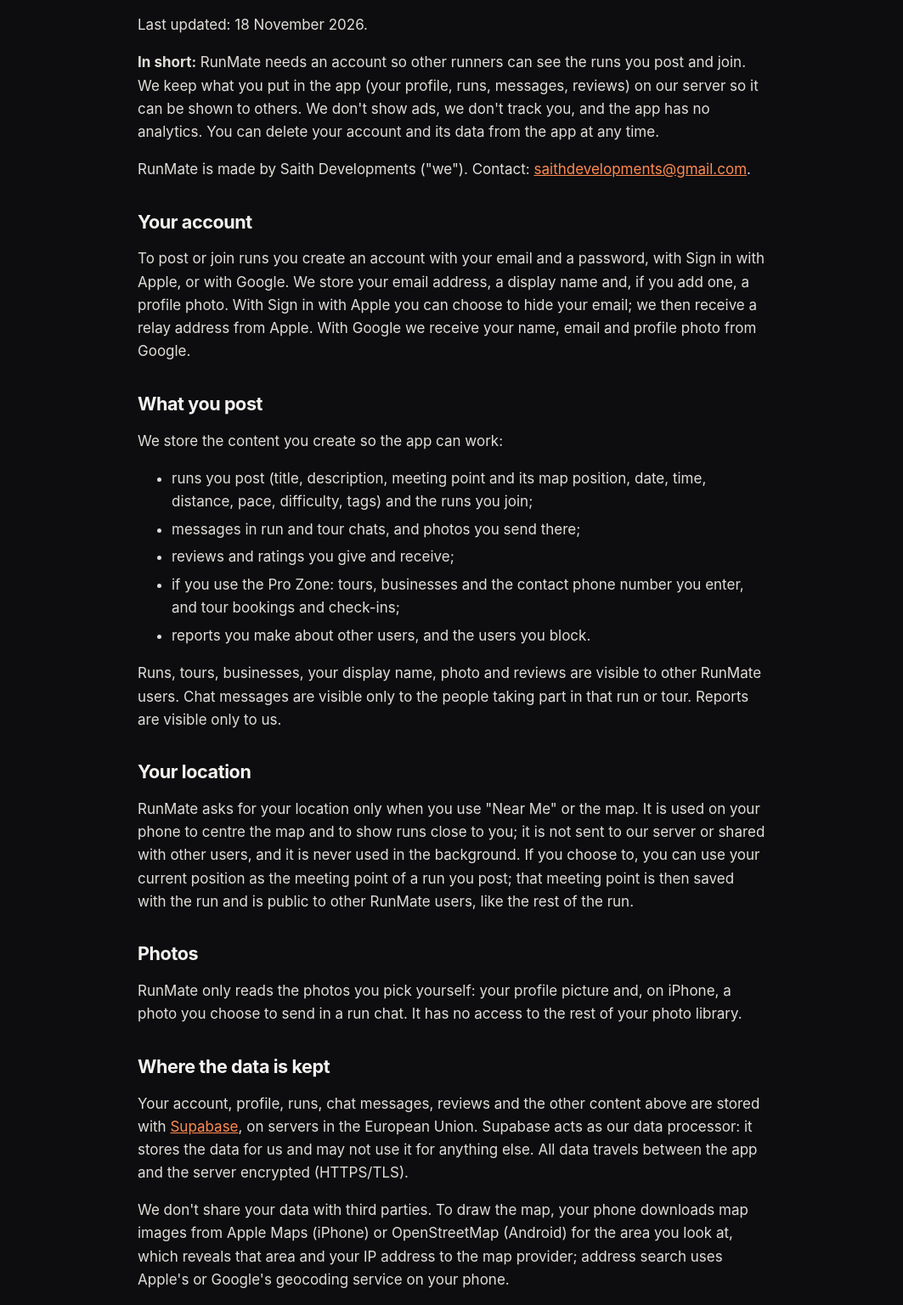
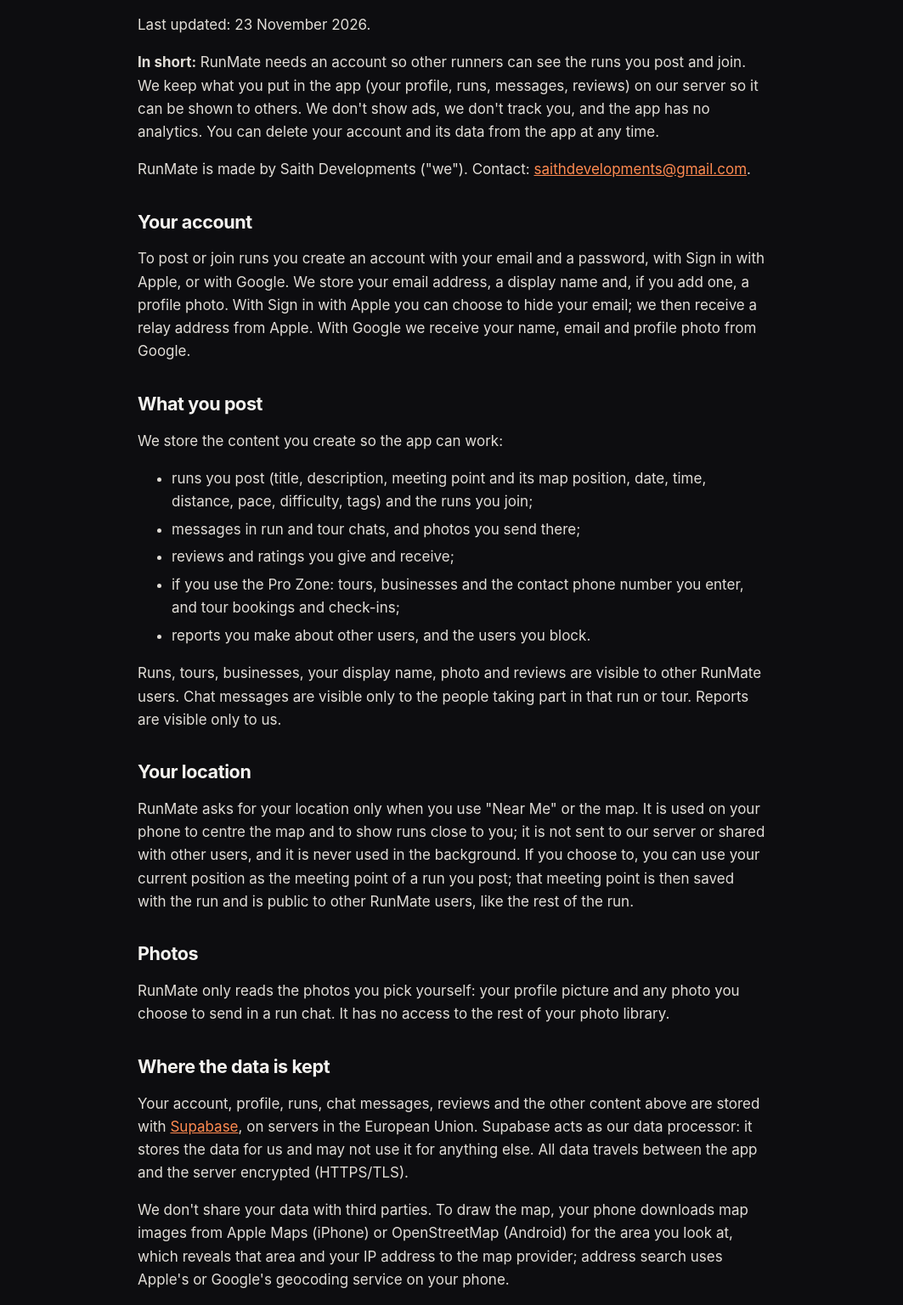
Before and after one commit to Saith96/runmate-site, a plain HTML site: page privacy.html in a window 1280 px wide. Shown: the part 152-1688 px from the top of the page at 85% size, without its empty margins (108-1171 px from the left). Drawn offline with Linux system fonts and the light colour scheme.

Commit message:
Privacy: chat photos removed 30 days after the run, read notifications after 60 days; photos on Android too

```diff
--- a/privacy.html
+++ b/privacy.html
@@ -159,7 +159,7 @@ footer.site .legal{flex-basis:100%;margin:0;font-size:.84rem}
 <header class="top"><div class="wrap"><a class="brand" href="index.html"><img src="assets/icon.png" alt="" width="36" height="36">RunMate</a><nav aria-label="Site"><a href="index.html#features" class="opt">Features</a><a href="index.html#faq" class="opt">FAQ</a><a href="support.html" class="">Support</a><a href="privacy.html" class="opt2" aria-current=page>Privacy</a></nav></div></header>
 <main id="main"><div class="wrap"><article class="doc">
 <h1>Privacy Policy</h1>
-<p>Last updated: 18 November 2026.</p>
+<p>Last updated: 23 November 2026.</p>
 <p><strong>In short:</strong> RunMate needs an account so other runners can see the runs you post and join. We keep what you put in the app (your profile, runs, messages, reviews) on our server so it can be shown to others. We don't show ads, we don't track you, and the app has no analytics. You can delete your account and its data from the app at any time.</p>
 <p>RunMate is made by Saith Developments ("we"). Contact: <a href="mailto:saithdevelopments@gmail.com">saithdevelopments@gmail.com</a>.</p>
 <h2>Your account</h2>
@@ -177,7 +177,7 @@ footer.site .legal{flex-basis:100%;margin:0;font-size:.84rem}
 <h2>Your location</h2>
 <p>RunMate asks for your location only when you use "Near Me" or the map. It is used on your phone to centre the map and to show runs close to you; it is not sent to our server or shared with other users, and it is never used in the background. If you choose to, you can use your current position as the meeting point of a run you post; that meeting point is then saved with the run and is public to other RunMate users, like the rest of the run.</p>
 <h2>Photos</h2>
-<p>RunMate only reads the photos you pick yourself: your profile picture and, on iPhone, a photo you choose to send in a run chat. It has no access to the rest of your photo library.</p>
+<p>RunMate only reads the photos you pick yourself: your profile picture and any photo you choose to send in a run chat. It has no access to the rest of your photo library.</p>
 <h2>Where the data is kept</h2>
 <p>Your account, profile, runs, chat messages, reviews and the other content above are stored with <a href="https://supabase.com/privacy">Supabase</a>, on servers in the European Union. Supabase acts as our data processor: it stores the data for us and may not use it for anything else. All data travels between the app and the server encrypted (HTTPS/TLS).</p>
 <p>We don't share your data with third parties. To draw the map, your phone downloads map images from Apple Maps (iPhone) or OpenStreetMap (Android) for the area you look at, which reveals that area and your IP address to the map provider; address search uses Apple's or Google's geocoding service on your phone.</p>
@@ -191,7 +191,7 @@ footer.site .legal{flex-basis:100%;margin:0;font-size:.84rem}
 <li>We don't sell or rent your data to anyone.</li>
 </ul>
 <h2>How long we keep it</h2>
-<p>We keep your account and content until you delete them. Deleting a run, message or review removes it. <em>Account &rarr; Delete account</em> deletes your account, profile, runs, messages, reviews and the rest of your records from our server straight away; photo files you uploaded (profile photo, chat photos) are removed from storage within 30 days. You can also email us and we'll delete it for you.</p>
+<p>We keep your account and content until you delete them. Deleting a run, message or review removes it. <em>Account &rarr; Delete account</em> deletes your account, profile, runs, messages, reviews and the rest of your records from our server straight away; photo files you uploaded (profile photo, chat photos) are removed from storage within 30 days. Photos sent in a run chat are also deleted automatically 30 days after the run (the message stays, with a note that the photo was removed), and notifications you have read are deleted after 60 days. You can also email us and we'll delete it for you.</p>
 <h2>Your rights</h2>
 <p>You can see and edit your profile in the app, and ask us for a copy of your data, to correct it or to delete it, by writing to <a href="mailto:saithdevelopments@gmail.com">saithdevelopments@gmail.com</a>. If you live in the EU or UK you can also complain to your data protection authority.</p>
 <h2>Children</h2>
```
